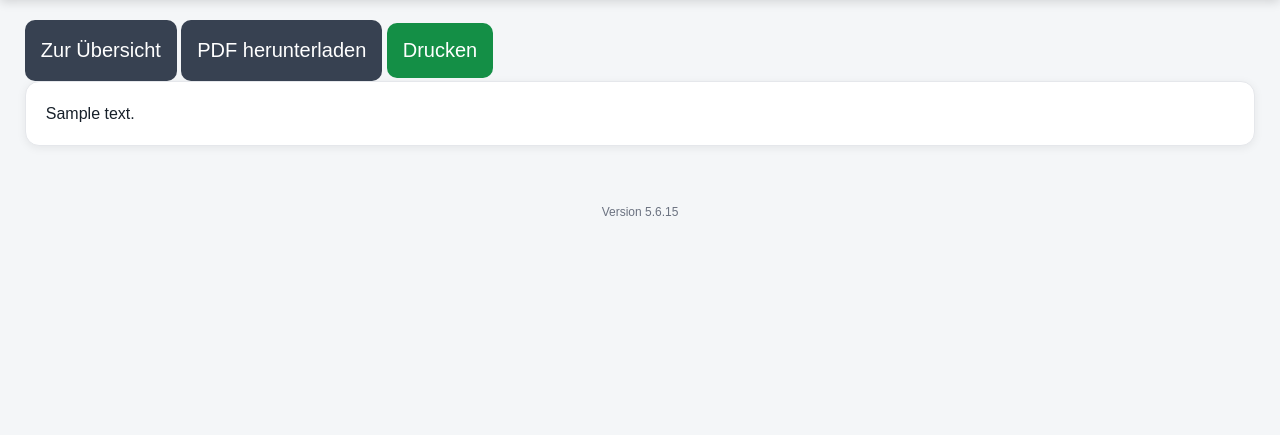
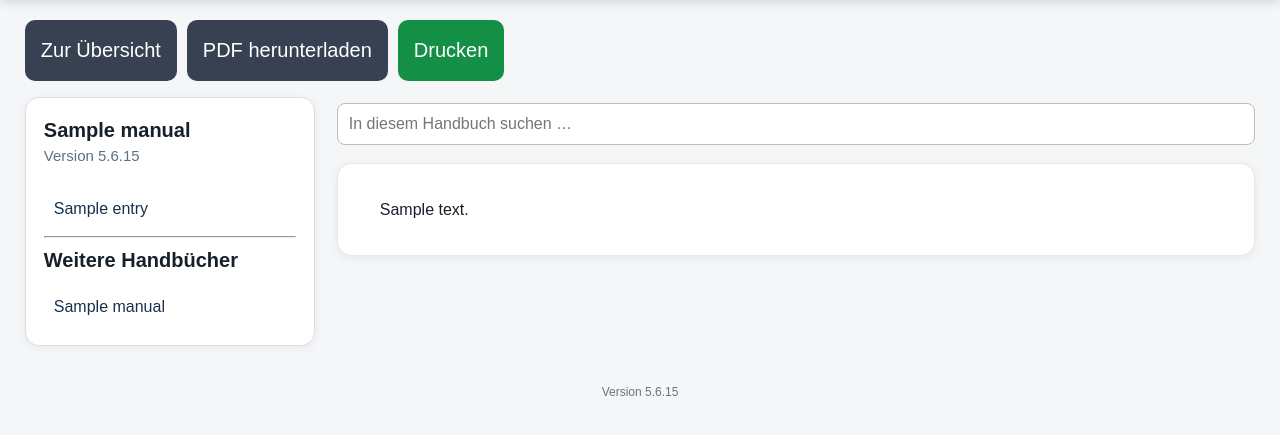
Before and after one commit to Markus4771/Stempeluhr, a FastAPI app: template app/templates/help_manual.html in a window 1280 px wide. Shown: the part 56-491 px from the top of the page. Run offline with FastAPI, Linux system fonts and the light colour scheme; the template is opened without the code that fills it: most values are stand-ins (such as "Sample title", 1, 10 or a date in 2020); some libraries are stand-ins or nearby versions.

Commit message:
Modernisiere Handbuchansicht mit Kapitelnavigation und Kopierfunktion

```diff
--- a/app/templates/help_manual.html
+++ b/app/templates/help_manual.html
@@ -1,11 +1,69 @@
 {% extends "base.html" %}
 {% block content %}
+<link rel="stylesheet" href="/static/help.css">
+<div class="help-page">
   <div class="help-toolbar">
     <a class="button secondary" href="/help">Zur Übersicht</a>
     <a class="button secondary" href="/help/{{ slug }}/pdf">PDF herunterladen</a>
     <button type="button" onclick="window.print()">Drucken</button>
   </div>
-<article class="card help-document">
+
+  <div class="help-layout">
+    <aside class="help-sidebar" aria-label="Handbuchnavigation">
+      <h2>{{ manual.title }}</h2>
+      <div class="help-meta">Version 5.6.15</div>
+      <nav>
+        {% for entry in toc %}
+          <a href="#{{ entry.anchor }}" {% if entry.level == 3 %}style="padding-left:24px;font-size:0.94em"{% endif %}>{{ entry.title }}</a>
+        {% endfor %}
+      </nav>
+      <hr>
+      <h2>Weitere Handbücher</h2>
+      {% for other_slug, other in manuals.items() %}
+        {% if other_slug != slug %}<a href="/help/{{ other_slug }}">{{ other.title }}</a>{% endif %}
+      {% endfor %}
+    </aside>
+
+    <main>
+      <div class="help-search-inline">
+        <input id="helpPageSearch" type="search" placeholder="In diesem Handbuch suchen …" aria-label="In diesem Handbuch suchen">
+      </div>
+      <article class="card help-document" id="helpDocument">
         {{ content_html | safe }}
       </article>
+    </main>
+  </div>
+</div>
+
+<script>
+document.querySelectorAll('.copy-code').forEach(function (button) {
+  button.addEventListener('click', async function () {
+    const code = button.parentElement.querySelector('code');
+    try {
+      await navigator.clipboard.writeText(code.innerText);
+      button.textContent = 'Kopiert';
+      button.classList.add('copied');
+      setTimeout(function () {
+        button.textContent = 'Kopieren';
+        button.classList.remove('copied');
+      }, 1600);
+    } catch (error) {
+      const range = document.createRange();
+      range.selectNodeContents(code);
+      const selection = window.getSelection();
+      selection.removeAllRanges();
+      selection.addRange(range);
+    }
+  });
+});
+
+const search = document.getElementById('helpPageSearch');
+const documentRoot = document.getElementById('helpDocument');
+search.addEventListener('input', function () {
+  const term = search.value.trim().toLocaleLowerCase('de');
+  documentRoot.querySelectorAll('h1,h2,h3,p,li,pre').forEach(function (element) {
+    element.style.display = !term || element.innerText.toLocaleLowerCase('de').includes(term) ? '' : 'none';
+  });
+});
+</script>
 {% endblock %}
```
Lines whose indentation alone changed are shown as unchanged.
